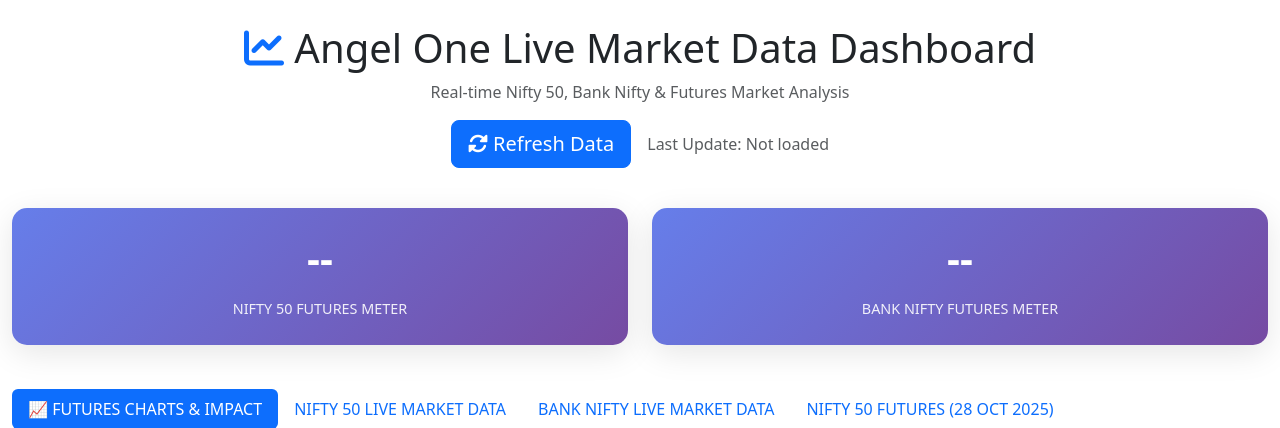
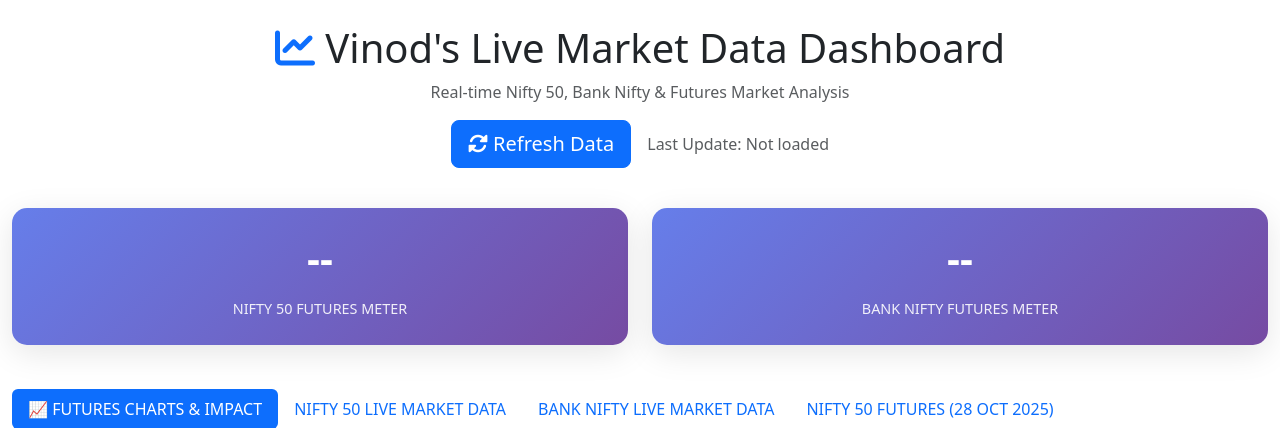
Before and after one commit to vinodvhinthada/import, a Flask app: page / in a window 1280 px wide. Shown: the top 428 px of the page. Run offline with Flask 3, Linux system fonts and the light colour scheme; some libraries are stand-ins or nearby versions.

Commit message:
Add files via upload

```diff
--- a/templates/index.html
+++ b/templates/index.html
@@ -3,7 +3,7 @@
 <head>
     <meta charset="UTF-8">
     <meta name="viewport" content="width=device-width, initial-scale=1.0">
-    <title>Angel One Market Data - Live Dashboard</title>
+    <title>Vinod's Live Market Data Dashboard</title>
 
     <!-- Bootstrap CSS -->
     <link href="https://cdn.jsdelivr.net/npm/bootstrap@5.3.0/dist/css/bootstrap.min.css" rel="stylesheet">
@@ -65,7 +65,7 @@
             <div class="col-12">
                 <h1 class="text-center mb-2">
                     <i class="fas fa-chart-line text-primary"></i>
-                    Angel One Live Market Data Dashboard
+                    Vinod's Live Market Data Dashboard
                 </h1>
                 <p class="text-center text-muted mb-3">Real-time Nifty 50, Bank Nifty & Futures Market Analysis</p>
 
```
